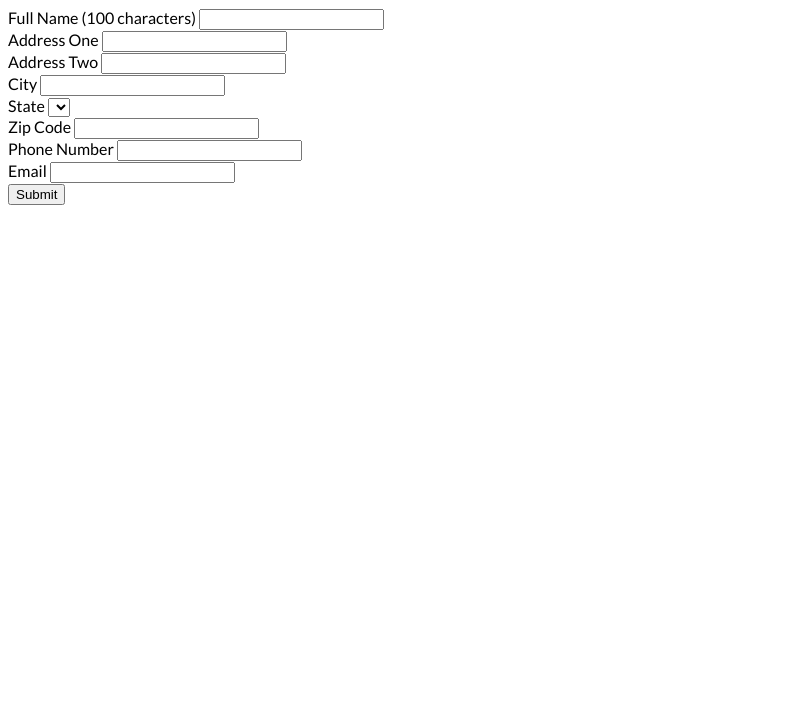
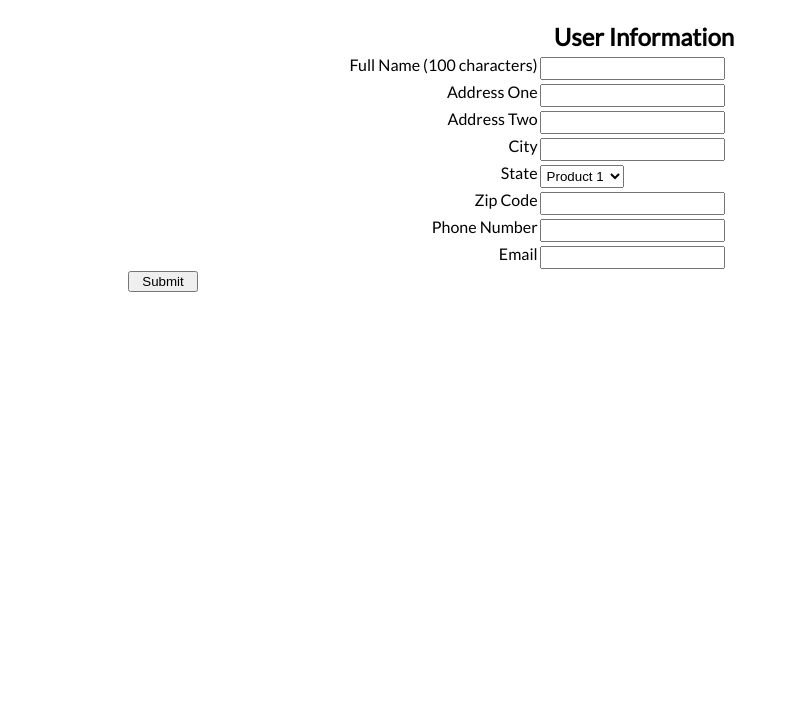
Before and after one commit to CS3320/eCommerce-shopping-cart, a PHP site: page /html/user.html in a window 1280 px wide. Shown: the top 707 px of the page, without its empty margins (0-789 px from the left). Run offline with PHP 8.4, Linux system fonts and the light colour scheme; lists and menus that the app fills with data are empty.

Commit message:
2nd progress mark
set up the basic main page and styling. Also added styles to user.css .

```diff
--- a/css/checkout.css
+++ b/css/checkout.css
@@ -1,4 +1,5 @@
 @import url('https://fonts.googleapis.com/css?family=Lato&display=swap');
+
 body{
     font-family: 'Lato', sans-serif;
 }
--- a/css/shopping_cart.css
+++ b/css/shopping_cart.css
@@ -1,4 +1,5 @@
 @import url('https://fonts.googleapis.com/css?family=Lato&display=swap');
+
 body{
     font-family: 'Lato', sans-serif;
 }
--- a/css/user.css
+++ b/css/user.css
@@ -1,6 +1,48 @@
 /*Benjamin Bond*/
 @import url('https://fonts.googleapis.com/css?family=Lato&display=swap');
+
+
 
 body{
     font-family: 'Lato', sans-serif;
 }
+form {
+    width: 80vw;
+    height: 80vh;
+    display: inline-block;
+}
+
+.background{
+    padding: 10px;
+    text-align: center;
+}
+label {
+    display: inline-block;
+    float: left;
+    clear: left;
+    width: 40%;
+    text-align: right;
+}
+input, select{
+    padding: 2px;
+    margin: 2px;
+    display: inline-block;
+    float: left;
+}
+button {
+    display: inline-block;
+    float: left;
+    clear: left;
+    width: 70px;
+}
+
+h2 {
+    padding: 2px;
+    margin: 2px;
+    display: block;
+    float: left;
+    width: 100%;
+    height: 100%;
+    display: inline-block;
+
+}
--- a/html/user.html
+++ b/html/user.html
@@ -6,6 +6,7 @@
     </head>
     <body>
         <div class="background">
+            <h2> User Information </h2>
             <form action="/submit-user-info">
                 <label> Full Name (100 characters) </label>
 
@@ -54,7 +55,9 @@
 
                 <!--Store state names in database and use AJAX to load in future.-->
                 <label> State </label>
-                <select id="state" name="states"></select>
+                <select id="state" name="states">
+                    <option value="product1">Product 1</option>
+                </select>
                 <div class="divider"></div>
 
                 <label> Zip Code </label>
```
Also changed, not shown: css/main_page.css (+43 -4 lines), html/main_page.html (+7 -4 lines).
